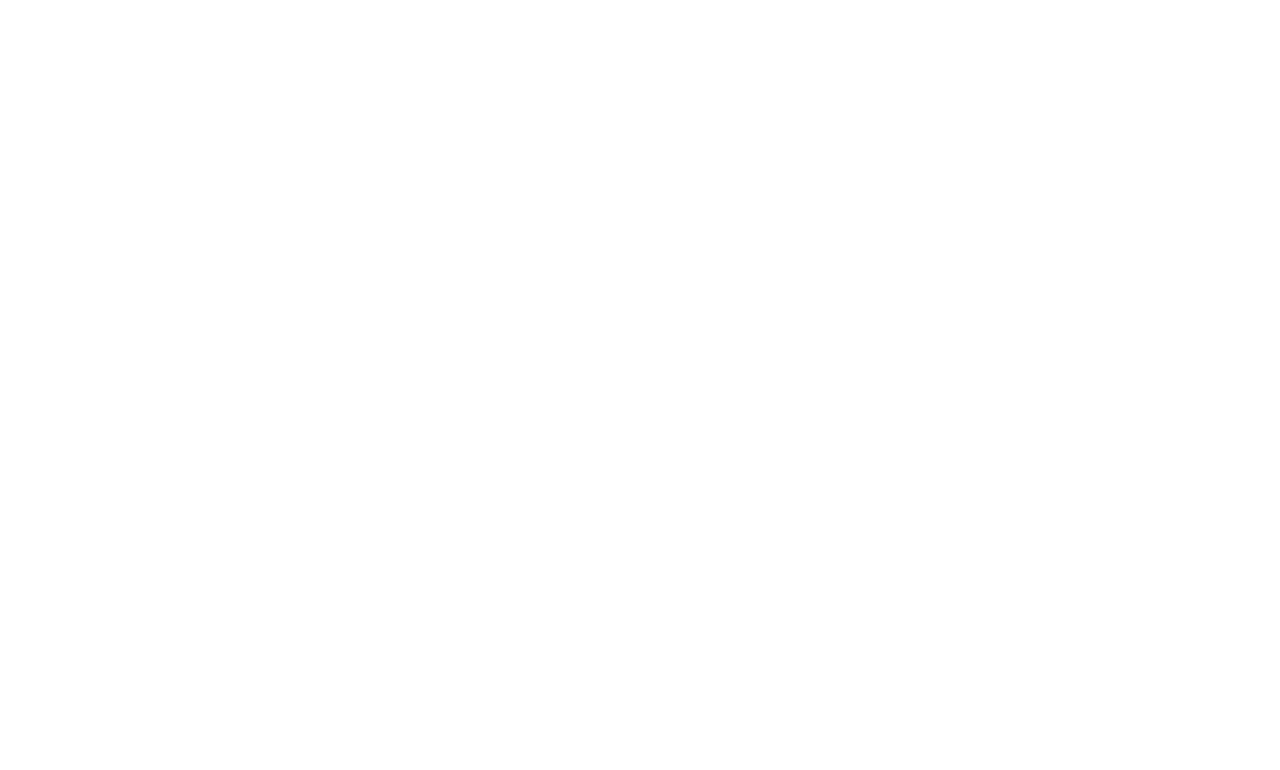
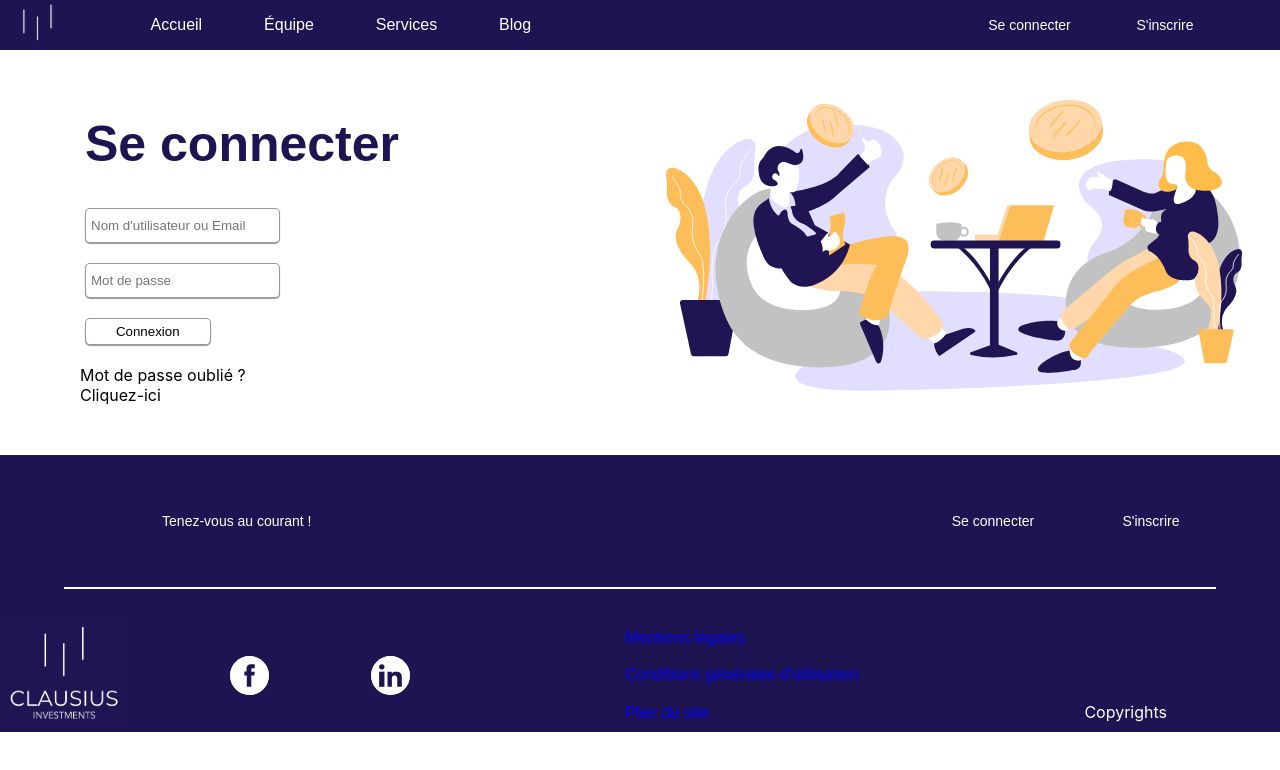
Before and after one commit to julesgabriel/bapClausiusInvestments, a React (Create React App) app in the folder applicationreact/: page /connexion in a window 1280 px wide. Shown: the top 770 px of the page. Built offline with nearby package versions, Linux system fonts and the light colour scheme.

Commit message:
génération du code à 6 chiffres

```diff
--- a/applicationreact/src/App.js
+++ b/applicationreact/src/App.js
@@ -20,6 +20,7 @@ import Soldes from "./views/components/soldes/soldes";
 
 import {Route, BrowserRouter as Router, Switch} from "react-router-dom";
 import QuestionsRoute from "./views/routes/questions";
+import Connexion from "./views/routes/connexion";
 
 
 function App() {
@@ -33,6 +34,7 @@ function App() {
                     <Route path="/inscription" component={InscriptionRoute}/>
                     <Route path="/questionnaire" component={QuestionsRoute}/>
                     <Route path="/application/" component={QuestionsRoute}/>
+                    <Route path="/connexion" component={Connexion}/>
 
                 </Switch>
             </Router>
--- /dev/null
+++ b/applicationreact/src/views/components/logIn/login.css
@@ -0,0 +1,12 @@
+.allPart{
+    display: flex;
+    width: 100%;
+}
+
+.leftPart{
+    width: 52%;
+}
+
+.rightPart{
+    width: 45%;
+}
--- a/applicationreact/src/views/components/logIn/login.js
+++ b/applicationreact/src/views/components/logIn/login.js
@@ -1,31 +1,42 @@
 import React, {Component} from 'react';
 import {AxiosInstance as axios} from "axios";
 
+import './login.css'
+
+import ConnexionSvg from '../../../assets/illustrations/04-seconnecter.svg';
 
 class LogIn extends Component {
     handleSubmit;
 
     render() {
 
-        this.handleSubmit = () => {
+        this.handleSubmit = (event) => {
+            event.preventDefault();
             let $identifier = document.getElementById('email');
             let $password = document.getElementById('password');
 
-            axios.get('api/connexion/', {
-                identifier: $identifier.value,
-                password: $password.value,
-            }).then((response) =>{
-                console.log(response)
-            }).catch( (err) =>{
+            axios.get('api/connexion/', {}).catch((err) => {
                 console.log(err.response.data)
-            })
+            }).then((response) => {
+                console.log(response);
 
+            });
+
+            let number = [0, 1, 2, 3, 4, 5, 6, 7, 8, 9];
+            let generatedNumber = [];
+            for (let i = 0; i <= 6; i++) {
+                let rand = Math.floor(Math.random() * number.length);
+                let generatedAuthentification = [];
+                generatedAuthentification.push(rand);
+            }
         };
 
         return (
             <section className="signUpSection">
+                <div className="allPart">
+                    <div className="leftPart">
                         <div className="signUpBox">
-                    <form method="post" onSubmit={this.handleSubmit} className="formSignUp">
+                            <form onSubmit={this.handleSubmit} className="formSignUp">
                                 <h1>Se connecter</h1>
                                 <br/>
                                 <input type="text" id="email" placeholder="Nom d'utilisateur ou Email"/><br/>
@@ -36,6 +47,12 @@ class LogIn extends Component {
                         <div className="interactions">
                             <span>Mot de passe oublié ? Cliquez-ici</span>
                         </div>
+                    </div>
+                    <div className="rightPart">
+                        <img src={ConnexionSvg} alt="Connexion Illustration"/>
+                    </div>
+                </div>
+
             </section>
         )
     }
--- /dev/null
+++ b/applicationreact/src/views/routes/connexion.js
@@ -0,0 +1,20 @@
+import React, {Component} from 'react';
+
+import Header from "../../views/components/header/header";
+
+import Footer from "../../views/components/footer/footer";
+import LogIn from "../components/logIn/login";
+
+class Connexion extends Component{
+    render() {
+        return(
+            <div>
+                <Header/>
+                <LogIn/>
+                <Footer/>
+            </div>
+        )
+    }
+}
+
+export default Connexion;
```
Also changed, not shown: applicationreact/src/assets/illustrations/04-seconnecter.svg (added). Lines whose indentation alone changed are shown as unchanged.
